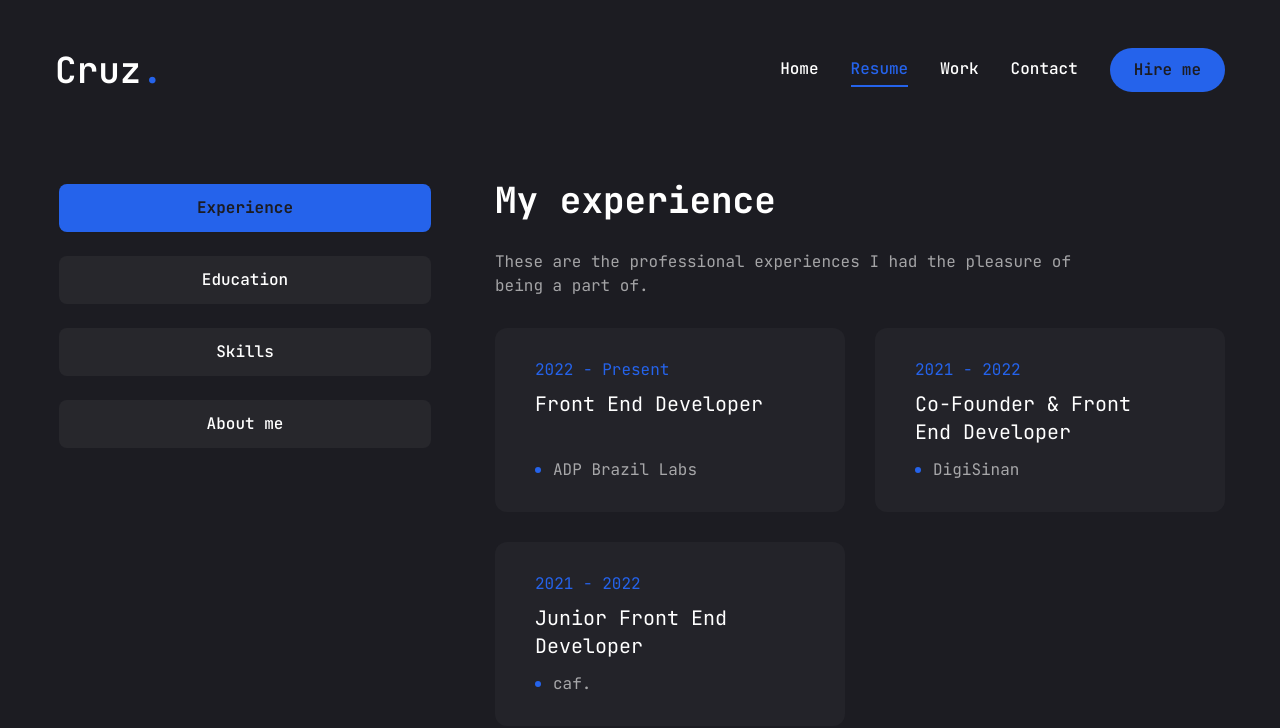
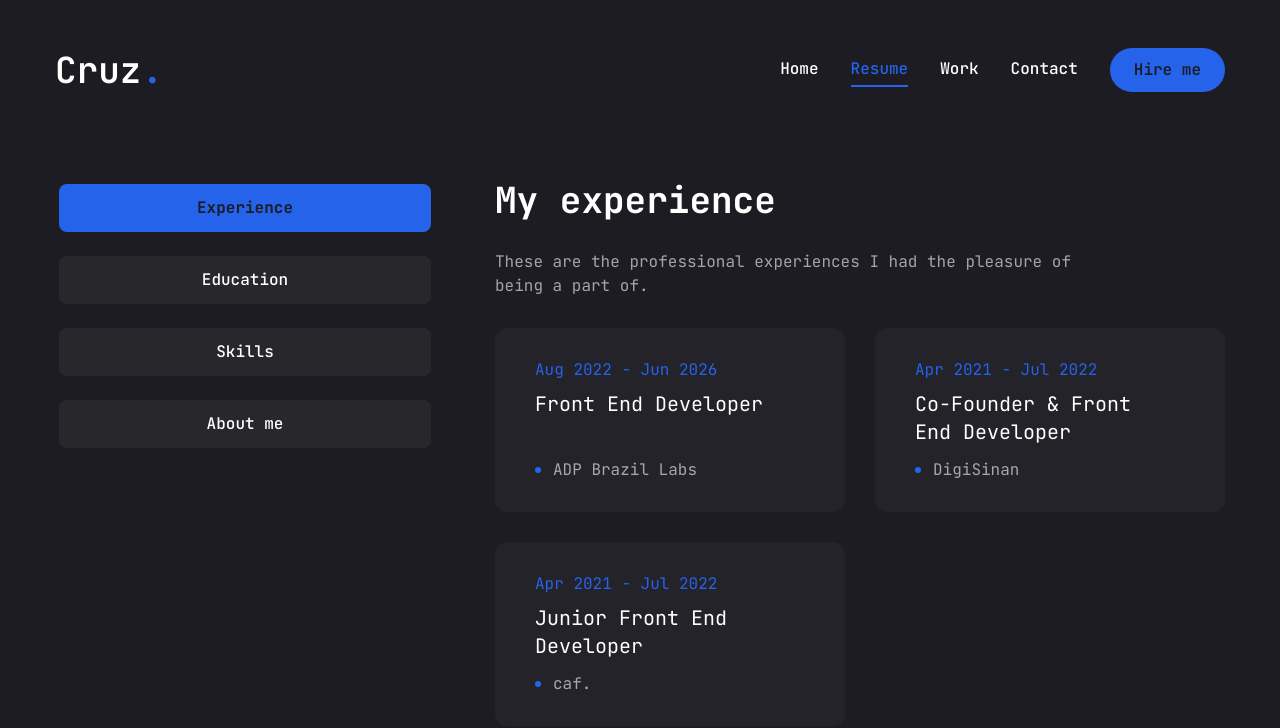
Before and after one commit to mathwcruz/portfolio, a Next.js app: page /resume in a window 1280 px wide. Shown: the top 728 px of the page. Built offline with nearby package versions, Linux system fonts and the light colour scheme.

Commit message:
chore: updating professional experiences

```diff
--- a/src/components/app/resume/tabs/Experience.tsx
+++ b/src/components/app/resume/tabs/Experience.tsx
@@ -8,17 +8,17 @@ const experience = {
     {
       company: "ADP Brazil Labs",
       position: "Front End Developer",
-      duration: "2022 - Present",
+      duration: "Aug 2022 - Jun 2026",
     },
     {
       company: "DigiSinan",
       position: "Co-Founder & Front End Developer",
-      duration: "2021 - 2022",
+      duration: "Apr 2021 - Jul 2022",
     },
     {
       company: "caf.",
       position: "Junior Front End Developer",
-      duration: "2021 - 2022",
+      duration: "Apr 2021 - Jul 2022",
     },
   ],
 };
```
